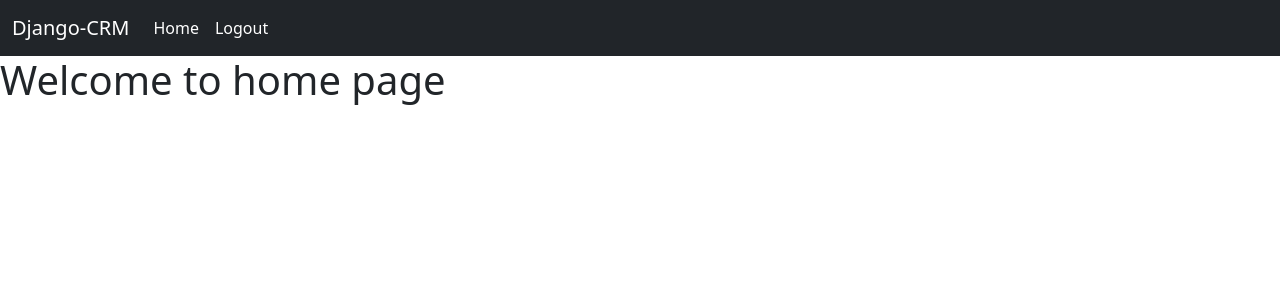
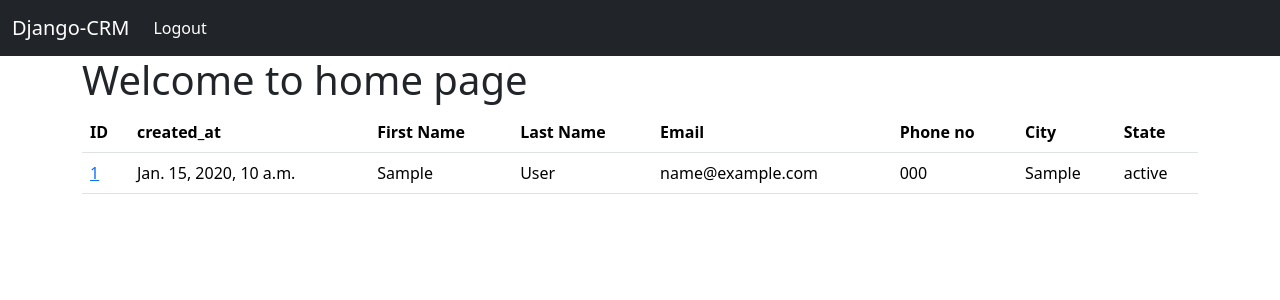
Before and after one commit to Satyajit-Sahoo45/Django-CRM-Project, a Django app: page / in a window 1280 px wide. Shown: the top 300 px of the page. Run offline with Django 4.2, Linux system fonts and the light colour scheme; a user stored in the database is signed in; tables that the repository leaves empty hold one stand-in row (values such as "Sample post").

Commit message:
added record

```diff
--- a/crm_project/crm_app/templates/home.html
+++ b/crm_project/crm_app/templates/home.html
@@ -2,7 +2,40 @@
 
 {% block content %}
 {% if user.is_authenticated %}
-<h1>Welcome to home page</h1>
+<div class="container">
+    <h1>Welcome to home page</h1>
+
+    <table class="table">
+        <thead>
+            <tr>
+                <th scope="col">ID</th>
+                <th scope="col">created_at</th>
+                <th scope="col">First Name</th>
+                <th scope="col">Last Name</th>
+                <th scope="col">Email</th>
+                <th scope="col">Phone no</th>
+                <th scope="col">City</th>
+                <th scope="col">State</th>
+            </tr>
+        </thead>
+        <tbody>
+            {% if records %}
+            {% for record in records%}
+            <tr>
+                <td><a href="{% url 'record' record.id %}">{{record.id}}</a></td>
+                <td>{{record.created_at}}</td>
+                <td>{{record.first_name}}</td>
+                <td>{{record.last_name}}</td>
+                <td>{{record.email}}</td>
+                <td>{{record.phone}}</td>
+                <td>{{record.city}}</td>
+                <td>{{record.state}}</td>
+            </tr>
+            {% endfor %}
+            {% endif %}
+        </tbody>
+    </table>
+</div>
 {% else %}
 <div class="col-4 offset-4">
     <h1>Login</h1>
--- a/crm_project/crm_app/templates/navbar.html
+++ b/crm_project/crm_app/templates/navbar.html
@@ -7,9 +7,6 @@
         </button>
         <div class="collapse navbar-collapse" id="navbarNav">
             <ul class="navbar-nav">
-                <li class="nav-item ">
-                    <a class="nav-link active text-white" aria-current="page" href="#">Home</a>
-                </li>
                 {% if user.is_authenticated %}
                 <li class="nav-item">
                     <a class="nav-link text-white" href="{% url 'logout' %}">Logout</a>
--- a/crm_project/crm_app/urls.py
+++ b/crm_project/crm_app/urls.py
@@ -1,8 +1,9 @@
 from django.urls import path
-from .views import home, logout_user, Register_user
+from .views import home, logout_user, Register_user, customer_record
 
 urlpatterns = [
     path('', home, name="home"),
     path('logout/', logout_user, name="logout"),
-    path('register/', Register_user, name="register")
+    path('register/', Register_user, name="register"),
+    path('record/<int:id>', customer_record, name="record"),
 ]
--- a/crm_project/crm_app/views.py
+++ b/crm_project/crm_app/views.py
@@ -2,9 +2,11 @@ from django.shortcuts import render, redirect
 from django.contrib.auth import authenticate, login, logout
 from django.contrib import messages
 from .forms import SignUpForm
+from .models import Record
 
 # Login Functionality
 def home(request):
+    records = Record.objects.all()
     if request.method == "POST":
         username = request.POST['username']
         password = request.POST['password']
@@ -17,7 +19,7 @@ def home(request):
             messages.success(request, "Oops...Try Again!!!")
             return redirect('home')
     else:
-        return render(request,'home.html')
+        return render(request,'home.html', {'records':records})
 
     return render(request, 'home.html')
 
@@ -49,3 +51,12 @@ def Register_user(request):
         form = SignUpForm()
         return render(request, 'Register.html', {'form':form})
     return render(request, 'Register.html')
+
+#
+def customer_record(request, id):
+    if request.user.is_authenticated:
+        customer_data = Record.objects.get(id=id)
+        return render(request, 'record.html', {'record': customer_data})
+    else:
+        messages.success(request, "You must have to login to see the record..")
+        return redirect('home')
```
Also changed, not shown: crm_project/crm_app/templates/record.html (added, +24 -0 lines).
